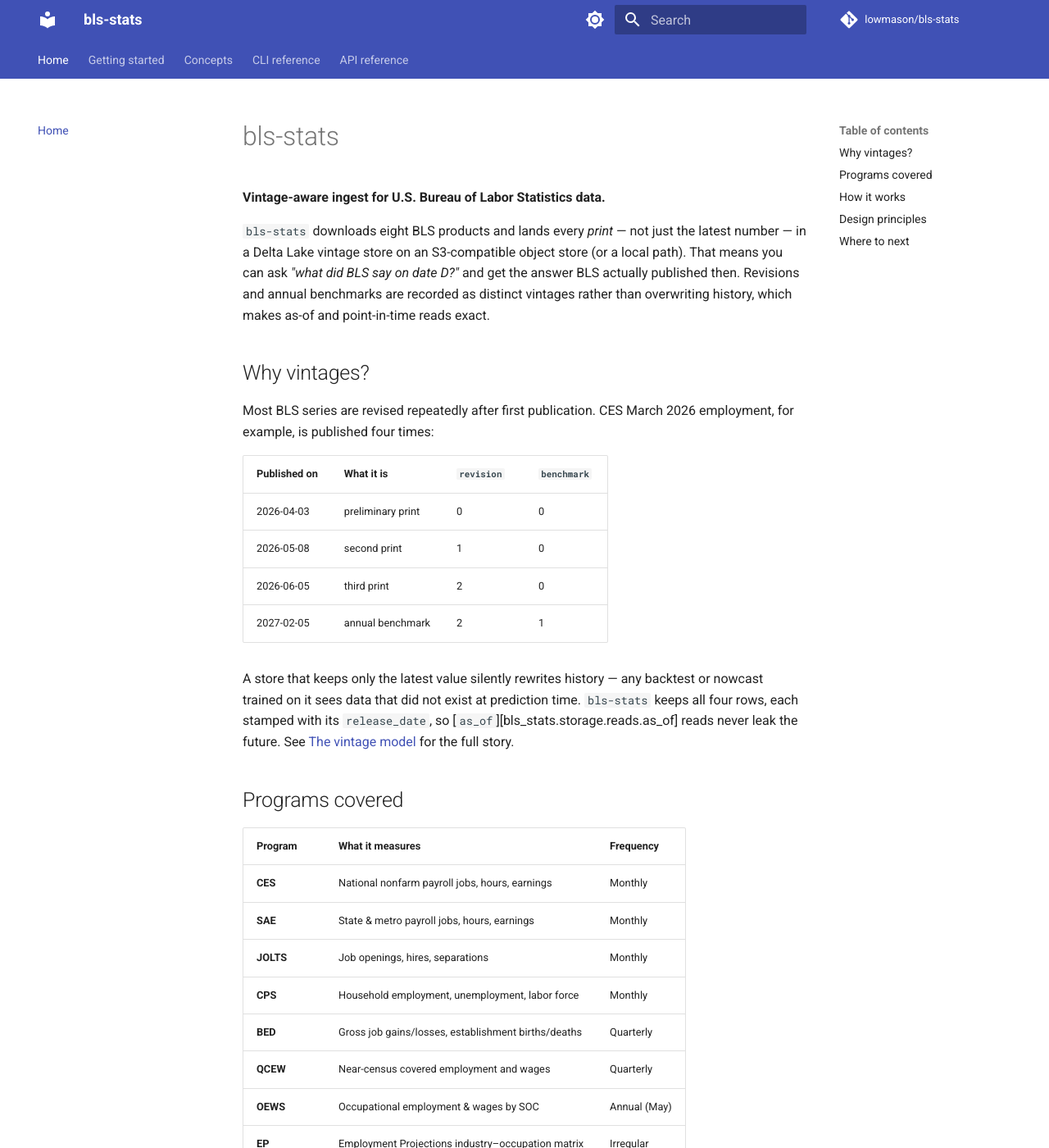
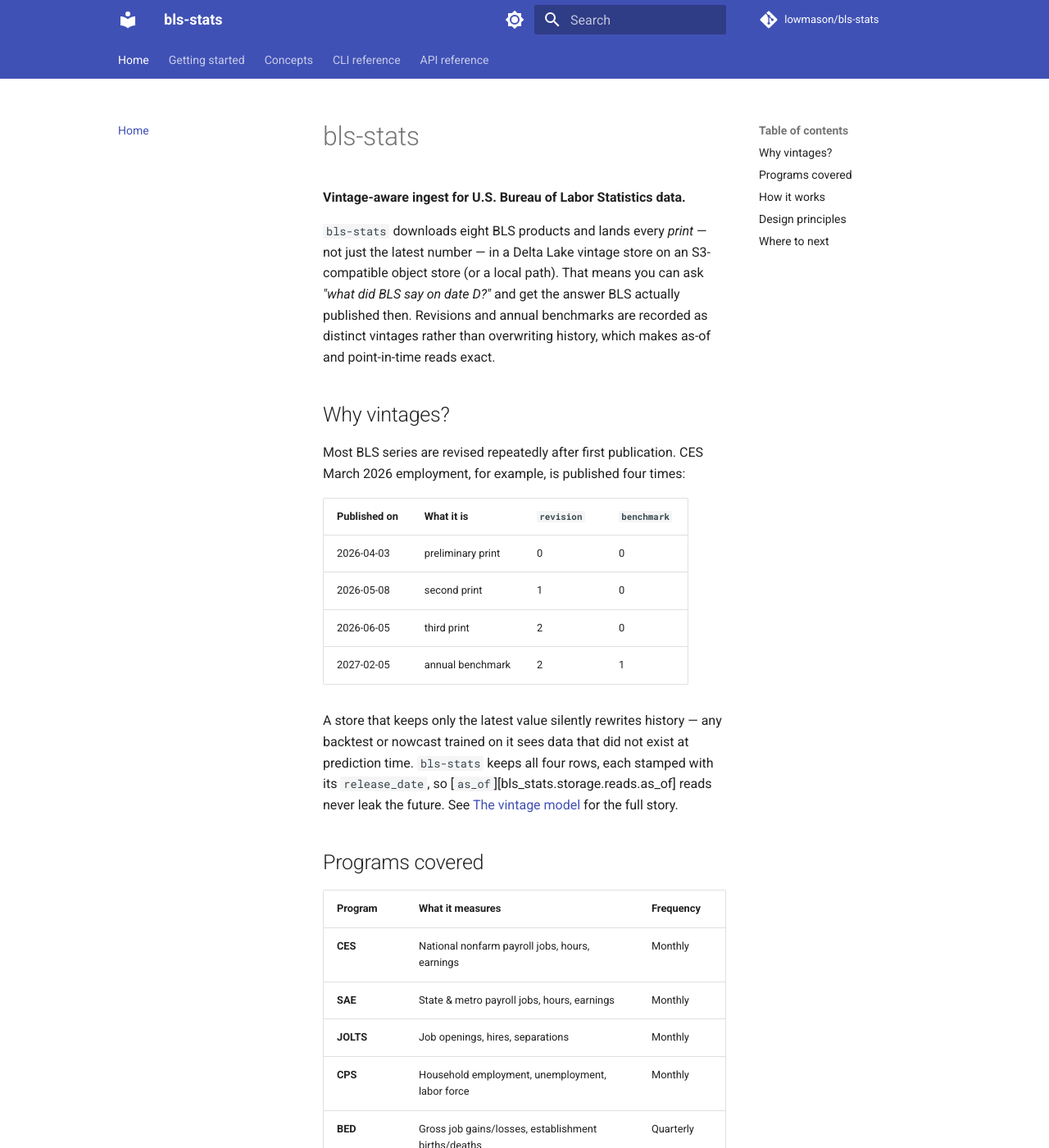
Before and after one commit to lowmason/bls-stats, an MkDocs documentation site: the page built from docs/index.md, in a window 1280 px wide and 1400 px high. Shown: the whole window at 82% size. Built offline with MkDocs 1.6.1 and Material for MkDocs 9.7.7, drawn with Linux system fonts in a browser that asks for light colours; comment, search, counter and statistics services are not loaded.

Commit message:
docs: widen layout grid to 80% viewport on large screens
Co-Authored-By: Claude Fable 5 <noreply@anthropic.com>

```diff
--- /dev/null
+++ b/docs/stylesheets/extra.css
@@ -0,0 +1,8 @@
+/* Widen the layout grid (header, content, footer) to 80% of the viewport —
+   10% blank on each side. Only above Material's large-screen breakpoint;
+   below it the default 61rem cap doesn't bind and mobile stays full-width. */
+@media screen and (min-width: 76.25em) {
+  .md-grid {
+    max-width: 80%;
+  }
+}
--- a/mkdocs.yml
+++ b/mkdocs.yml
@@ -30,6 +30,9 @@ theme:
     - search.highlight
     - content.code.copy
     - toc.follow
+
+extra_css:
+  - stylesheets/extra.css
 
 plugins:
   - search
```
